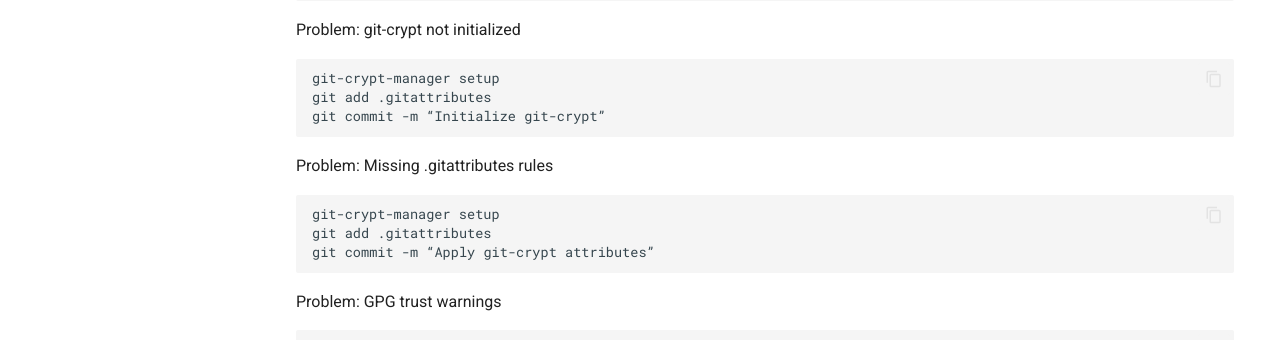
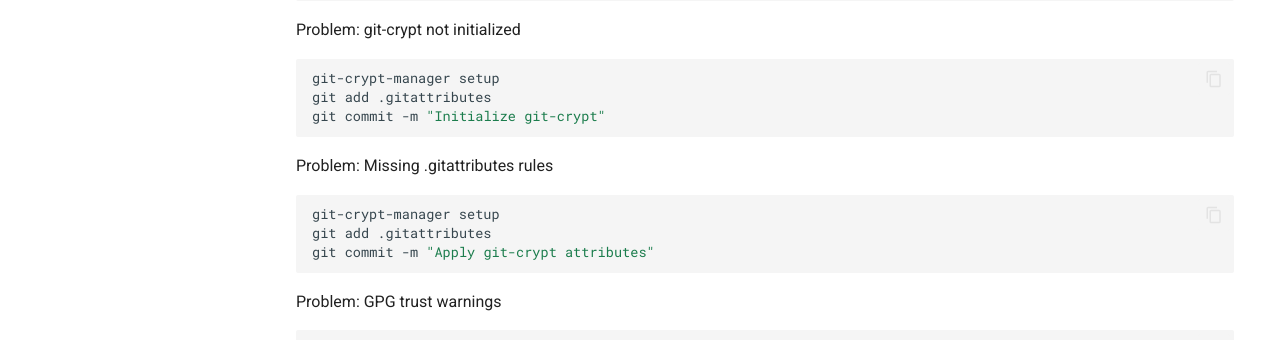
Before and after one commit to lupaxa-security-toolbox/git-crypt-manager, an MkDocs documentation site: the page built from docs/troubleshooting.md, in a window 1280 px wide. Shown: the part 308-648 px from the top of the page. Built offline with MkDocs 1.6.1 and Material for MkDocs 9.7.7, drawn with Linux system fonts in a browser that asks for light colours; comment, search, counter and statistics services are not loaded.

Commit message:
Clean up docs a little more

````diff
--- a/docs/troubleshooting.md
+++ b/docs/troubleshooting.md
@@ -11,7 +11,7 @@ Problem: git-crypt not initialized
 ```bash
 git-crypt-manager setup
 git add .gitattributes
-git commit -m “Initialize git-crypt”
+git commit -m "Initialize git-crypt"
 ```
 
 Problem: Missing .gitattributes rules
@@ -19,7 +19,7 @@ Problem: Missing .gitattributes rules
 ```bash
 git-crypt-manager setup
 git add .gitattributes
-git commit -m “Apply git-crypt attributes”
+git commit -m "Apply git-crypt attributes"
 ```
 
 Problem: GPG trust warnings
````
Also changed, not shown: docs/setup.md (+1 -1 lines), docs/version.md (+1 -1 lines).
